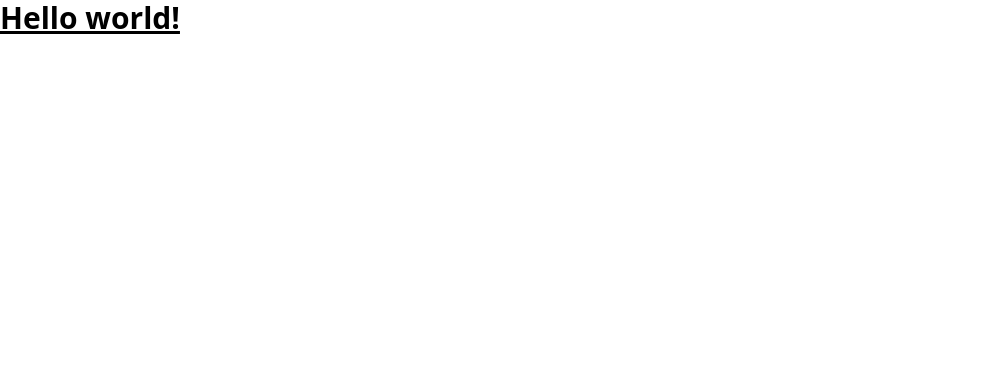
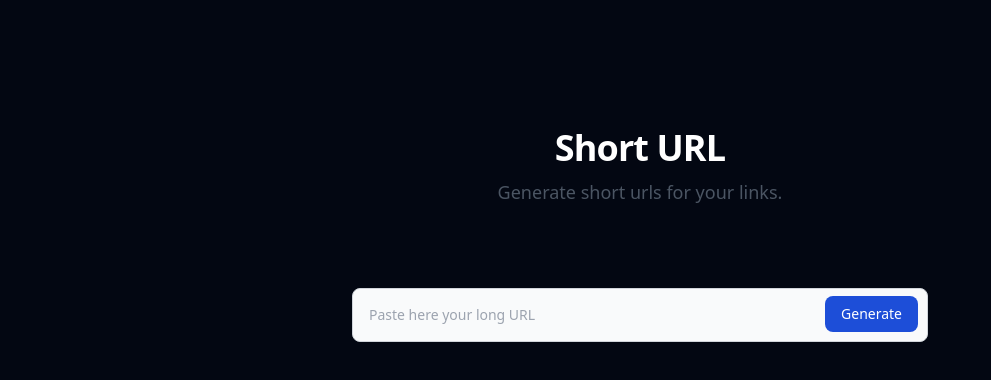
Before and after one commit to thiagocarvalho93/shorten-url, a Nuxt app in the folder frontend/: page / in a window 1280 px wide. Shown: the top 380 px of the page, without its empty margins (0-991 px from the left). Built offline with nearby package versions, Linux system fonts and the light colour scheme.

Commit message:
🏗️ Basic site layout

```diff
--- a/frontend/app.vue
+++ b/frontend/app.vue
@@ -1,5 +1,47 @@
 <template>
-  <div>
-    <h1 class="text-3xl font-bold underline">Hello world!</h1>
+  <div class="isolate bg-gray-950 h-screen px-6 py-24 sm:py-32 lg:px-8">
+    <div class="mx-auto max-w-2xl text-center">
+      <h2 class="text-3xl font-bold tracking-tight text-white sm:text-4xl">Short URL</h2>
+      <p class="mt-2 text-lg leading-8 text-gray-600">Generate short urls for your links.</p>
+    </div>
+    <form action="#" method="POST" class="mx-auto mt-16 max-w-xl sm:mt-20">
+      <div class="grid grid-cols-1 gap-x-8 gap-y-6 sm:grid-cols-2">
+        <div class="sm:col-span-2">
+          <label for="search" class="mb-2 text-sm font-medium text-gray-900 sr-only dark:text-white"
+            >Search</label
+          >
+          <div class="relative">
+            <input
+              type="search"
+              id="search"
+              class="block w-full p-4 pr-28 text-sm text-gray-900 border border-gray-300 rounded-lg bg-gray-50 focus:ring-blue-500 focus:border-blue-500 dark:bg-gray-700 dark:border-gray-600 dark:placeholder-gray-400 dark:text-white dark:focus:ring-blue-500 dark:focus:border-blue-500"
+              placeholder="Paste here your long URL"
+              v-model="longUrl"
+              required
+            />
+            <button
+              class="text-white absolute right-2.5 bottom-2.5 bg-blue-700 hover:bg-blue-800 focus:ring-4 focus:outline-none focus:ring-blue-300 font-medium rounded-lg text-sm px-4 py-2 dark:bg-blue-600 dark:hover:bg-blue-700 dark:focus:ring-blue-800"
+              @click="handleClick"
+            >
+              Generate
+            </button>
+          </div>
+        </div>
+      </div>
+    </form>
   </div>
 </template>
+
+<script>
+export default {
+  name: "IndexPage",
+  data() {
+    return {
+      longUrl: "",
+    };
+  },
+  methods: {
+    async handleClick() {},
+  },
+};
+</script>
--- /dev/null
+++ b/frontend/constants.js
@@ -0,0 +1 @@
+export const API_BASE_URI = "http://localhost:5000/";
```
